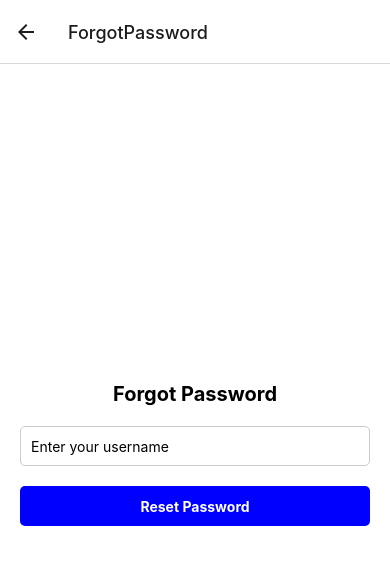
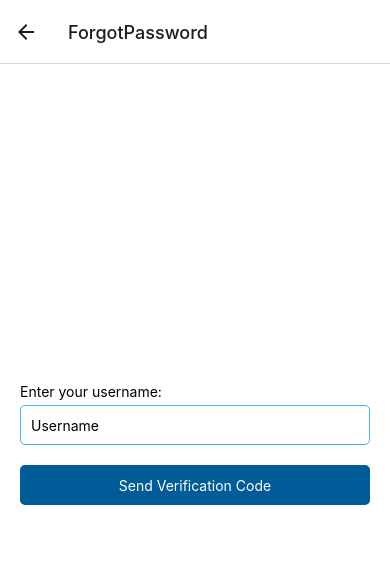
Before and after one commit to KlajdiGashi/TravelQuest, a React Native app in the folder FrontEnd/: screen /ForgotPassword in a window 390 px wide. Shown: the top 564 px of the page. Built offline with nearby package versions, Linux system fonts and the light colour scheme.

Commit message:
TQ-7:Fixed the Forgot Password UI

```diff
--- a/FrontEnd/ForgotPasswordScreen.js
+++ b/FrontEnd/ForgotPasswordScreen.js
@@ -1,28 +1,120 @@
-import React, { useState } from 'react';
-import { StyleSheet, Text, View, TextInput, TouchableOpacity } from 'react-native';
+import React, { useState, useEffect } from 'react';
+import { StyleSheet, Text, View, TextInput, TouchableOpacity, Animated, Easing } from 'react-native';
+import { Ionicons } from '@expo/vector-icons';
 
 export default function ForgotPasswordScreen({ navigation }) {
   const [username, setUsername] = useState('');
+  const [showVerificationCodeView, setShowVerificationCodeView] = useState(false);
+  const [verificationCode, setVerificationCode] = useState('');
+  const [showNewPasswordView, setShowNewPasswordView] = useState(false);
+  const [newPassword, setNewPassword] = useState('');
+  const [confirmPassword, setConfirmPassword] = useState('');
+  const [showPassword, setShowPassword] = useState(false);
+  const [animationText, setAnimationText] = useState('');
+  const [verificationSentText, setVerificationSentText] = useState('');
+
+  useEffect(() => {
+    if (showVerificationCodeView) {
+      startAnimation('Sending Verification Code...');
+      setTimeout(() => {
+        setVerificationSentText('Verification code sent.');
+      }, 1000);
+    }
+  }, [showVerificationCodeView]);
+
+  const startAnimation = (text) => {
+    const textArray = text.split('');
+    let index = 0;
+    const interval = setInterval(() => {
+      setAnimationText((prevText) => prevText + textArray[index]);
+      index++;
+      if (index === textArray.length) {
+        clearInterval(interval);
+      }
+    }, 70);
+  };
+
+  const handleSendVerificationCode = () => {
+    setShowVerificationCodeView(true);
+  };
+
+  const handleVerifyCode = () => {
+    // API call to verify code (very important)
+    setShowNewPasswordView(true);
+  };
 
   const handleResetPassword = () => {
-    // API here (Very important)
-    console.log('Reset password for username:', username);
+    // API call to reset password (very important)
+    navigation.navigate('Login');
   };
 
   return (
     <View style={styles.container}>
-      <Text style={styles.title}>Forgot Password</Text>
+      {!showVerificationCodeView && !showNewPasswordView && (
+        <View style={styles.inputContainer}>
+          <Text style={styles.label}>Enter your username:</Text>
           <TextInput
             style={styles.input}
             onChangeText={setUsername}
             value={username}
-        placeholder="Enter your username"
-        keyboardType="username"
-        autoCapitalize="none"
+            placeholder="Username"
           />
-      <TouchableOpacity onPress={handleResetPassword} style={styles.resetButton}>
+          <TouchableOpacity onPress={handleSendVerificationCode} style={styles.button}>
+            <Text style={styles.buttonText}>Send Verification Code</Text>
+          </TouchableOpacity>
+        </View>
+      )}
+      {showVerificationCodeView && !showNewPasswordView && (
+        <View style={styles.inputContainer}>
+          <Text style={styles.animationText}>{animationText}</Text>
+          <Text style={styles.verificationSentText}>{verificationSentText}</Text>
+          <TextInput
+            style={styles.input}
+            onChangeText={setVerificationCode}
+            value={verificationCode}
+            placeholder="Enter Verification Code"
+          />
+          <TouchableOpacity onPress={handleVerifyCode} style={styles.button}>
+            <Text style={styles.buttonText}>Verify Code</Text>
+          </TouchableOpacity>
+          <TouchableOpacity onPress={handleSendVerificationCode} style={styles.resendButton}>
+            <Text style={styles.resendButtonText}>Didn't get the code? Send again</Text>
+          </TouchableOpacity>
+        </View>
+      )}
+      {showNewPasswordView && (
+        <View style={styles.inputContainer}>
+          <Text style={styles.label}>New Password:</Text>
+          <View style={styles.passwordContainer}>
+            <TextInput
+              style={styles.passwordInput}
+              onChangeText={setNewPassword}
+              value={newPassword}
+              placeholder="Enter new password"
+              secureTextEntry={!showPassword}
+            />
+            <TouchableOpacity onPress={() => setShowPassword(!showPassword)} style={styles.eyeIcon}>
+              <Ionicons name={showPassword ? 'eye-off' : 'eye'} size={24} color="black" />
+            </TouchableOpacity>
+          </View>
+          <Text style={styles.label}>Confirm Password:</Text>
+          <View style={styles.passwordContainer}>
+            <TextInput
+              style={styles.passwordInput}
+              onChangeText={setConfirmPassword}
+              value={confirmPassword}
+              placeholder="Confirm new password"
+              secureTextEntry={!showPassword}
+            />
+            <TouchableOpacity onPress={() => setShowPassword(!showPassword)} style={styles.eyeIcon}>
+              <Ionicons name={showPassword ? 'eye-off' : 'eye'} size={24} color="black" />
+            </TouchableOpacity>
+          </View>
+          <TouchableOpacity onPress={handleResetPassword} style={styles.button}>
             <Text style={styles.buttonText}>Reset Password</Text>
           </TouchableOpacity>
+        </View>
+      )}
     </View>
   );
 }
@@ -31,34 +123,67 @@ const styles = StyleSheet.create({
   container: {
     flex: 1,
     backgroundColor: '#fff',
-    alignItems: 'center',
+    paddingHorizontal: 20,
     justifyContent: 'center',
-    paddingHorizontal: 20,
   },
-  title: {
-    fontSize: 20,
-    fontWeight: 'bold',
+  inputContainer: {
     marginBottom: 20,
   },
+  label: {
+    marginBottom: 5,
+  },
   input: {
-    width: '100%',
     height: 40,
     borderWidth: 1,
-    borderColor: '#ccc',
+    borderColor: '#44B4F3',
     borderRadius: 5,
     paddingHorizontal: 10,
-    marginBottom: 20,
+    marginBottom: 10,
   },
-  resetButton: {
-    backgroundColor: 'blue',
-    width: '100%',
+  passwordContainer: {
+    flexDirection: 'row',
+    alignItems: 'center',
+    borderColor: '#44B4F3',
+    borderWidth: 1,
+    borderRadius: 5,
+    paddingHorizontal: 10,
+    marginBottom: 10,
+  },
+  passwordInput: {
+    flex: 1,
+    height: 40,
+  },
+  eyeIcon: {
+    padding: 10,
+  },
+  button: {
+    backgroundColor: '#005C99',
     height: 40,
     justifyContent: 'center',
     alignItems: 'center',
     borderRadius: 5,
+    marginTop: 10,
+  },
+  resendButton: {
+    height: 30,
+    justifyContent: 'center',
+    alignItems: 'center',
+    marginTop: 10,
   },
   buttonText: {
     color: '#fff',
-    fontWeight: 'bold',
+  },
+  resendButtonText: {
+    color: '#005C99',
+    fontSize: 12,
+  },
+  animationText: {
+    fontSize: 18,
+    marginBottom: 10,
+  },
+  verificationSentText: {
+    fontSize: 14,
+    color: 'green',
+    marginBottom: 10,
   },
 });
--- a/FrontEnd/SignupScreen.js
+++ b/FrontEnd/SignupScreen.js
@@ -10,13 +10,13 @@ export default function SignupScreen({ navigation }) {
   const [showPassword, setShowPassword] = useState(false);
 
   const handleSignup = () => {
-    // Validate inputs and perform signup logic here
+
     if (name.trim() === '' || number.trim() === '' || password.trim() === '' || confirmPassword.trim() === '') {
       alert('Please fill in all fields.');
     } else if (password !== confirmPassword) {
       alert('Passwords do not match. Please try again.');
     } else {
-      // Signup successful, navigate to the next screen (e.g., HomeScreen)
+
       navigation.navigate('Home');
     }
   };
@@ -98,14 +98,14 @@ const styles = StyleSheet.create({
     width: '100%',
     height: 40,
     borderWidth: 1,
-    borderColor: '#ccc',
+    borderColor: '#44B4F3', // Updated color to match LoginScreen
     borderRadius: 5,
     paddingHorizontal: 10,
   },
   passwordContainer: {
     flexDirection: 'row',
     alignItems: 'center',
-    borderColor: '#ccc',
+    borderColor: '#44B4F3', // Updated color to match LoginScreen
     borderWidth: 1,
     borderRadius: 5,
     paddingHorizontal: 10,
@@ -118,7 +118,7 @@ const styles = StyleSheet.create({
     padding: 10,
   },
   signupButton: {
-    backgroundColor: 'blue',
+    backgroundColor: '#005C99', // Updated color to match LoginScreen
     width: '100%',
     height: 40,
     justifyContent: 'center',
```
Lines whose indentation alone changed are shown as unchanged.
